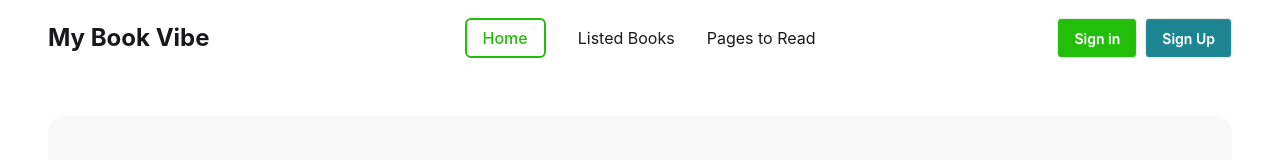
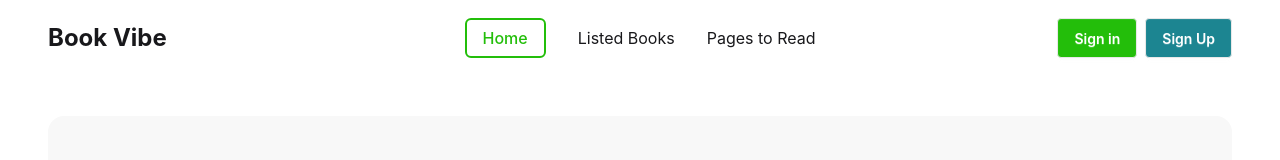
Before and after one commit to mahdihasanprogrammer/Book-Vibe-M-39, a React (Vite) app: page / in a window 1280 px wide. Shown: the top 160 px of the page. Built offline with nearby package versions, Linux system fonts and the light colour scheme; a web font is replaced by a local one.

Commit message:
reset navbar name , and sed Book Vibe

```diff
--- a/src/shared/navbar/Navbar.jsx
+++ b/src/shared/navbar/Navbar.jsx
@@ -37,7 +37,7 @@ return (
       </ul>
 
     </div>
-    <h2 className="font-bold text-2xl">My Book Vibe</h2>
+    <h2 className="font-bold text-2xl">Book Vibe</h2>
   </div>
 
   <div className="navbar-center hidden lg:flex">
```
